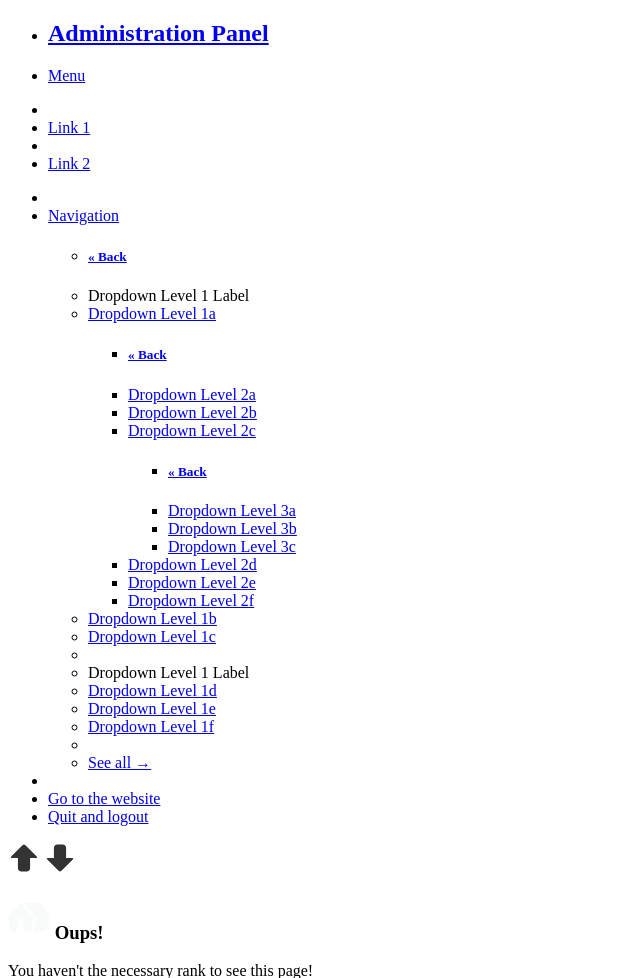
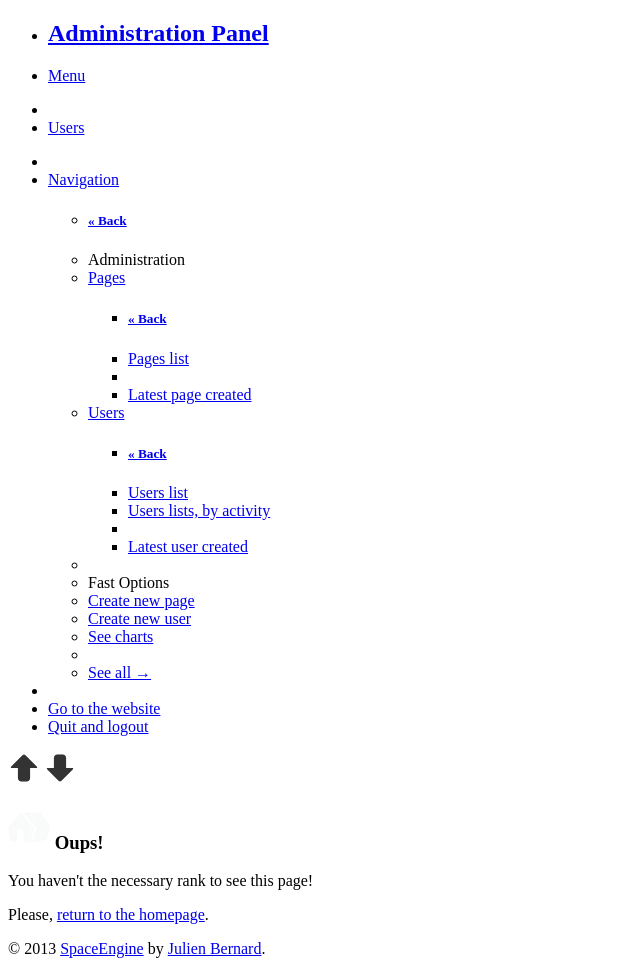
Before and after one commit to JulienBernard/SpaceEngine, a PHP site: the page made by Views/oups.php in a window 1280 px wide. Shown: the top 978 px of the page, without its empty margins (0-640 px from the left). Run offline with PHP 8.4, Linux system fonts and the light colour scheme; the template is opened without the code that fills it, so the values that code supplies are empty; some libraries are stand-ins or nearby versions.

Commit message:
MAJ du menu du header du panel d'administration.

```diff
--- a/template/header.admin.php
+++ b/template/header.admin.php
@@ -61,9 +61,7 @@
 		<!-- Left Nav Section -->
 		<ul class="left">
 			<li class="divider"></li>
-			<li><a href="#">Link 1</a></li>
-			<li class="divider"></li>
-			<li><a href="#">Link 2</a></li>
+			<li><a href="#">Users</a></li>
 		</ul>
 
 		<!-- Right Nav Section -->
@@ -71,32 +69,29 @@
 			<li class="divider hide-for-small"></li>
 			<li class="has-dropdown hide-for-small"><a href="#">Navigation</a>
 				<ul class="dropdown">
-					<li><label>Dropdown Level 1 Label</label></li>
-					<li class="has-dropdown"><a href="#" class="">Dropdown Level 1a</a>
-					<ul class="dropdown">
-						<li><a href="#">Dropdown Level 2a</a></li>
-						<li><a href="#">Dropdown Level 2b</a></li>
-						<li class="has-dropdown"><a href="#">Dropdown Level 2c</a>
+					<li><label>Administration</label></li>
+					<li class="has-dropdown"><a href="#" class="">Pages</a>
 						<ul class="dropdown">
-							<li><a href="#">Dropdown Level 3a</a></li>
-							<li><a href="#">Dropdown Level 3b</a></li>
-							<li><a href="#">Dropdown Level 3c</a></li>
+							<li><a href="#">Pages list</a></li>
+							<li class="divider"></li>
+							<li><a href="#">Latest page created</a></li>
 						</ul>
-						</li>
-						<li><a href="#">Dropdown Level 2d</a></li>
-						<li><a href="#">Dropdown Level 2e</a></li>
-						<li><a href="#">Dropdown Level 2f</a></li>
-					</ul>
 					</li>
-					<li><a href="#">Dropdown Level 1b</a></li>
-					<li><a href="#">Dropdown Level 1c</a></li>
+					<li class="has-dropdown"><a href="users.php" class="">Users</a>
+						<ul class="dropdown">
+							<li><a href="users.php">Users list</a></li>
+							<li><a href="#">Users lists, by activity</a></li>
+							<li class="divider"></li>
+							<li><a href="#">Latest user created</a></li>
+						</ul>
+					</li>
 					<li class="divider"></li>
-					<li><label>Dropdown Level 1 Label</label></li>
-					<li><a href="#">Dropdown Level 1d</a></li>
-					<li><a href="#">Dropdown Level 1e</a></li>
-					<li><a href="#">Dropdown Level 1f</a></li>
+					<li><label>Fast Options</label></li>
+					<li><a href="#">Create new page</a></li>
+					<li><a href="#">Create new user</a></li>
+					<li><a href="#">See charts</a></li>
 					<li class="divider"></li>
-					<li><a href="#">See all &rarr;</a></li>
+					<li><a href="index.php">See all &rarr;</a></li>
 				</ul>
 			</li>
 			<li class="divider"></li>
```
